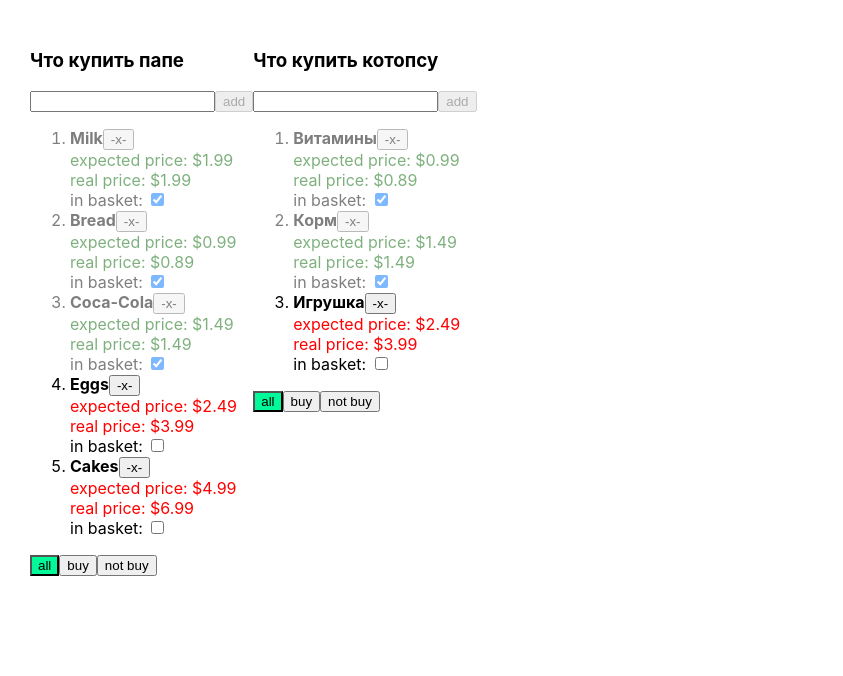
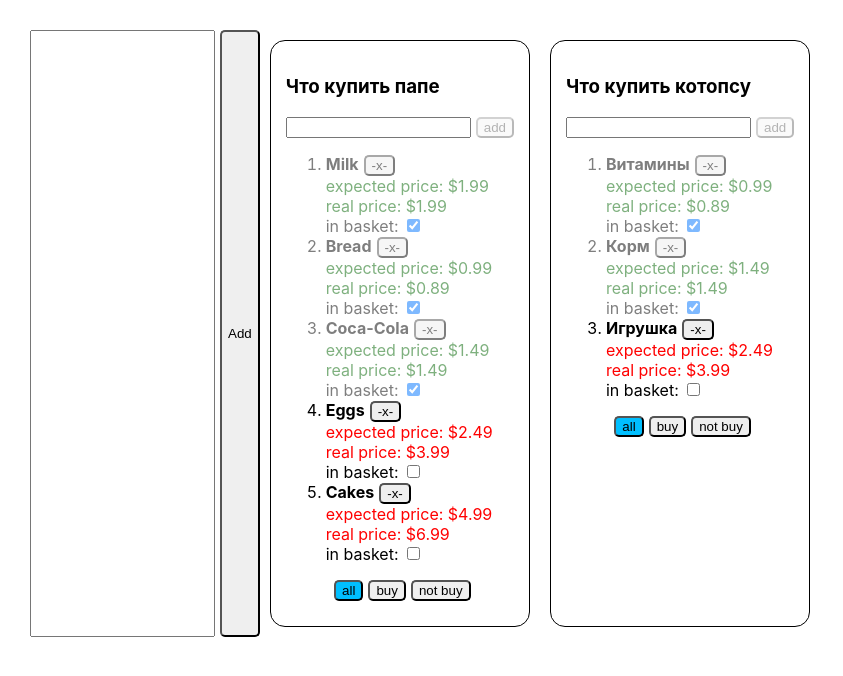
Before and after one commit to Sikstep/samurai-help, a React (Create React App) app: page / in a window 1280 px wide. Shown: the top 676 px of the page, without its empty margins (0-843 px from the left). Built offline with nearby package versions, Linux system fonts and the light colour scheme.

Commit message:
lesson 16.03.2023 start

```diff
--- a/src/App.css
+++ b/src/App.css
@@ -1,10 +1,31 @@
 .App {
-  padding: 30px;
-  display: flex;
+    padding: 30px;
+    display: flex;
 }
+
+.App button {
+    margin-left: 5px;
+    border-radius: 5px;
+}
+
 .active-filter {
-  background-color: deepskyblue;
+    background-color: deepskyblue;
 }
+
 .in-cart {
-  opacity: 0.5;
+    opacity: 0.5;
 }
+
+.shoplist {
+    padding: 15px;
+    border: 1px solid black;
+    border-radius: 15px;
+    margin: 10px;
+}
+
+.filter-buttons {
+    display: flex;
+    justify-content: center;
+    align-items: center;
+    margin: 10px;
+}
--- a/src/App.module.css
+++ b/src/App.module.css
@@ -22,5 +22,5 @@
 }
 
 .buttonActiveColor {
-    background-color: mediumspringgreen;
+    background-color: deepskyblue;
 }
--- a/src/App.tsx
+++ b/src/App.tsx
@@ -1,9 +1,8 @@
 import React, {useState} from 'react';
 import './App.css';
 import {ShopList} from "./ShopList";
-import {FilterType, lidstpropsType, shoplistType, ThingsToBuyPropsType} from "./Typisation";
+import {FilterType, lidstpropsType, shoplistType} from "./Typisation";
 import {v1} from "uuid";
-
 
 
 function App() {
@@ -11,15 +10,13 @@ function App() {
     let shoplistID_1 = v1();
     let shoplistID_2 = v1()
 
-    const [shopList, setShopList]=useState<Array<lidstpropsType>>([
+    const [shopList, setShopList] = useState<Array<lidstpropsType>>([
         {id: shoplistID_1, title: "Что купить папе", filter: "all"},
         {id: shoplistID_2, title: "Что купить котопсу", filter: "all"},
-
     ])
 
     const [thingsToBuy, setThingsToBuy] = useState<shoplistType>({
-
-        [shoplistID_1]:[
+        [shoplistID_1]: [
             {id: v1(), title: 'Milk', expectedPrice: '$1.99', realPrice: '$1.99', inCart: true},
             {id: v1(), title: 'Bread', expectedPrice: '$0.99', realPrice: '$0.89', inCart: true},
             {id: v1(), title: 'Coca-Cola', expectedPrice: '$1.49', realPrice: '$1.49', inCart: true},
@@ -33,51 +30,59 @@ function App() {
         ]
     })
 
-    const deleteItemShop = (shoplistID: string, itemID:string) => {
-      setThingsToBuy({...thingsToBuy, [shoplistID]: thingsToBuy[shoplistID].filter(item => item.id !== itemID)})
-
+    const changeFilter = (shopListID: string, newFilterValue: FilterType) => {
+        setShopList(shopList.map(el => el.id === shopListID ? {...el, filter: newFilterValue} : el))
     }
 
-    const changeFilter = (shoplistID: string, newFilterValue:FilterType)=>{
-        setShopList(shopList.map(el => el.id === shoplistID ? {...el, filter: newFilterValue} : el))
+    const changeCartStatus = (shopListID: string, itemID: string, checked: boolean) => {
+        setThingsToBuy({
+            ...thingsToBuy,
+            [shopListID]: thingsToBuy[shopListID].map(el => el.id === itemID ? {...el, inCart: checked} : el)
+        })
     }
 
-    const changeCartStatus = (shoplistID: string, itemID: string, checked: boolean) => {
-        setThingsToBuy({...thingsToBuy, [shoplistID]: thingsToBuy[shoplistID].map( el => el.id === itemID ? {...el, inCart: checked} : el )})
-    }
-    const addtask =(shoplistID: string, newTitle:string)=>{
-        const newTavar={id: v1(), title: newTitle, expectedPrice: '$4.99', realPrice: '$6.99', inCart: false}
-            setThingsToBuy({...thingsToBuy, [shoplistID]: [newTavar,...thingsToBuy[shoplistID]]})
+    const deleteItemShop = (shopListID: string, itemID: string) => {
+        console.log(parseFloat('12.5$'))
+        setThingsToBuy({...thingsToBuy, [shopListID]: thingsToBuy[shopListID].filter(el => el.id !== itemID)})
     }
 
+    const addTask = (shopListID: string, newTitle: string) => {
+        const newTavar = {id: v1(), title: newTitle, expectedPrice: '$4.99', realPrice: '$6.99', inCart: false}
+        setThingsToBuy({...thingsToBuy, [shopListID]: [newTavar, ...thingsToBuy[shopListID]]})
+    }
 
+    const addNewTodolist = (newTodolistTitle: string) => {
+        const newTodolistID = v1();
+        const newTodolist: lidstpropsType = {id: newTodolistID, title: newTodolistTitle, filter: "all"};
+        setShopList([newTodolist, ...shopList])
+    }
 
     return (
         <div className="App">
-
-            { shopList.map(el=>{
-               let thingsToShopList = thingsToBuy[el.id]
-                   thingsToShopList = el.filter === "buy"
-                   ? thingsToBuy[el.id].filter(el=>!el.inCart)
-                   : el.filter === "not buy"
-                       ? thingsToBuy[el.id].filter(el=>el.inCart)
-                       : thingsToBuy[el.id]
+            <input /><button>Add</button>
+            {shopList.map(el => {
+                let thingsToShopList =
+                    el.filter === "buy"
+                        ? thingsToBuy[el.id].filter(el => el.inCart)
+                        : el.filter === "not buy"
+                            ? thingsToBuy[el.id].filter(el => !el.inCart)
+                            : thingsToBuy[el.id]
                 return (
                     <ShopList
                         key={el.id}
                         shopId={el.id}
-                        title = {el.title}
-                        whatToBuy = {thingsToShopList}
-                        deleteItemShop = {deleteItemShop}
+                        title={el.title}
+                        whatToBuy={thingsToShopList}
+                        deleteItemShop={deleteItemShop}
                         changeFilter={changeFilter}
-                        addtask={addtask}
+                        addTask={addTask}
                         changeCheckBox={changeCartStatus}
                         filterValue={el.filter}
                     />
                 )
             })}
-
         </div>
     );
 }
+
 export default App;
--- a/src/ShopList.tsx
+++ b/src/ShopList.tsx
@@ -6,7 +6,7 @@ export const ShopList = (props: ShopListPropsType) => {
 
     const [error, setError] = useState<'Ошибка, введите имя товара!' | ''>('');
 
-    const onclickHandler = (value: FilterType) => {
+    const onClickFilterButtonHandler = (value: FilterType) => {
         props.changeFilter(props.shopId, value)
     }
 
@@ -18,7 +18,7 @@ export const ShopList = (props: ShopListPropsType) => {
     const onClickHandler = () => {
         const trimmedValue = inputValue.trim()
         if (trimmedValue !== '') {
-            props.addtask(props.shopId, inputValue)
+            props.addTask(props.shopId, inputValue)
             setInputValue('')
         } else {
             setError('Ошибка, введите имя товара!');
@@ -30,25 +30,25 @@ export const ShopList = (props: ShopListPropsType) => {
         const trimmedValue = inputValue.trim()
         if (event.key === 'Enter')
             if (trimmedValue !== '') {
-                props.addtask(props.shopId, inputValue)
+                props.addTask(props.shopId, inputValue)
                 setInputValue('')
             } else {
                 setError('Ошибка, введите имя товара!')
                 setInputValue('')
             }
     }
+
     const buttonColorAll = props.filterValue === 'all' ? s.buttonActiveColor : '';
     const buttonColorBuy = props.filterValue === 'buy' ? s.buttonActiveColor : '';
     const buttonColorNotBuy = props.filterValue === 'not buy' ? s.buttonActiveColor : '';
 
     return (
-        <div>
+        <div className="shoplist">
             <h3>{props.title}</h3>
             <input value={inputValue} onChange={onChangeHandler} onKeyDown={onKeyDownHandler}/>
             <button disabled={inputValue.trim() === ''} onClick={onClickHandler}>add</button>
             {error && <div className={s.errorMessage}>{error}</div>}
             <ol>
-
                 {props.whatToBuy.map((item) => {
 
                         const onChangeCheckBoxHandler = (e: ChangeEvent<HTMLInputElement>) => {
@@ -70,19 +70,30 @@ export const ShopList = (props: ShopListPropsType) => {
                                 <div className={colorPrice}>{'expected price: ' + item.expectedPrice}</div>
                                 <div className={colorPrice}>{'real price: ' + item.realPrice}</div>
                                 <span>in basket: </span>
-                                <input type={'checkbox'}
-                                       onChange={onChangeCheckBoxHandler}
-                                       checked={item.inCart}/>
+                                <input
+                                    type={'checkbox'}
+                                    onChange={onChangeCheckBoxHandler}
+                                    checked={item.inCart}
+                                />
                             </li>
                         )
                     }
                 )
                 }
             </ol>
-            <div>
-                <button className={buttonColorAll} onClick={() => onclickHandler('all')}>all</button>
-                <button className={buttonColorBuy} onClick={() => onclickHandler('buy')}>buy</button>
-                <button className={buttonColorNotBuy} onClick={() => onclickHandler('not buy')}>not buy</button>
+            <div className="filter-buttons">
+                <button
+                    className={buttonColorAll}
+                    onClick={() => onClickFilterButtonHandler('all')}>all
+                </button>
+                <button
+                    className={buttonColorBuy}
+                    onClick={() => onClickFilterButtonHandler('buy')}>buy
+                </button>
+                <button
+                    className={buttonColorNotBuy}
+                    onClick={() => onClickFilterButtonHandler('not buy')}>not buy
+                </button>
             </div>
         </div>
     );
--- a/src/Typisation.ts
+++ b/src/Typisation.ts
@@ -18,10 +18,10 @@ export type ShopListPropsType = {
     shopId: string
     title: string
     whatToBuy: ThingsToBuyPropsType[]
-    deleteItemShop: (shoplistID: string, itemID: string) => void
+    deleteItemShop: (shopListID: string, itemID: string) => void
     changeFilter: (shoplistID: string, newFilterValue:FilterType)=>void
-    addtask:(shoplistID: string, newTitle:string)=> void
-    changeCheckBox: (shoplistID: string, itemID: string, checked: boolean) => void
+    addTask:(shopListID: string, newTitle:string)=> void
+    changeCheckBox: (shopListID: string, itemID: string, checked: boolean) => void
     filterValue: FilterType
 
 }
```
Also changed, not shown: src/components/UniversalFieldInput.tsx (added).
